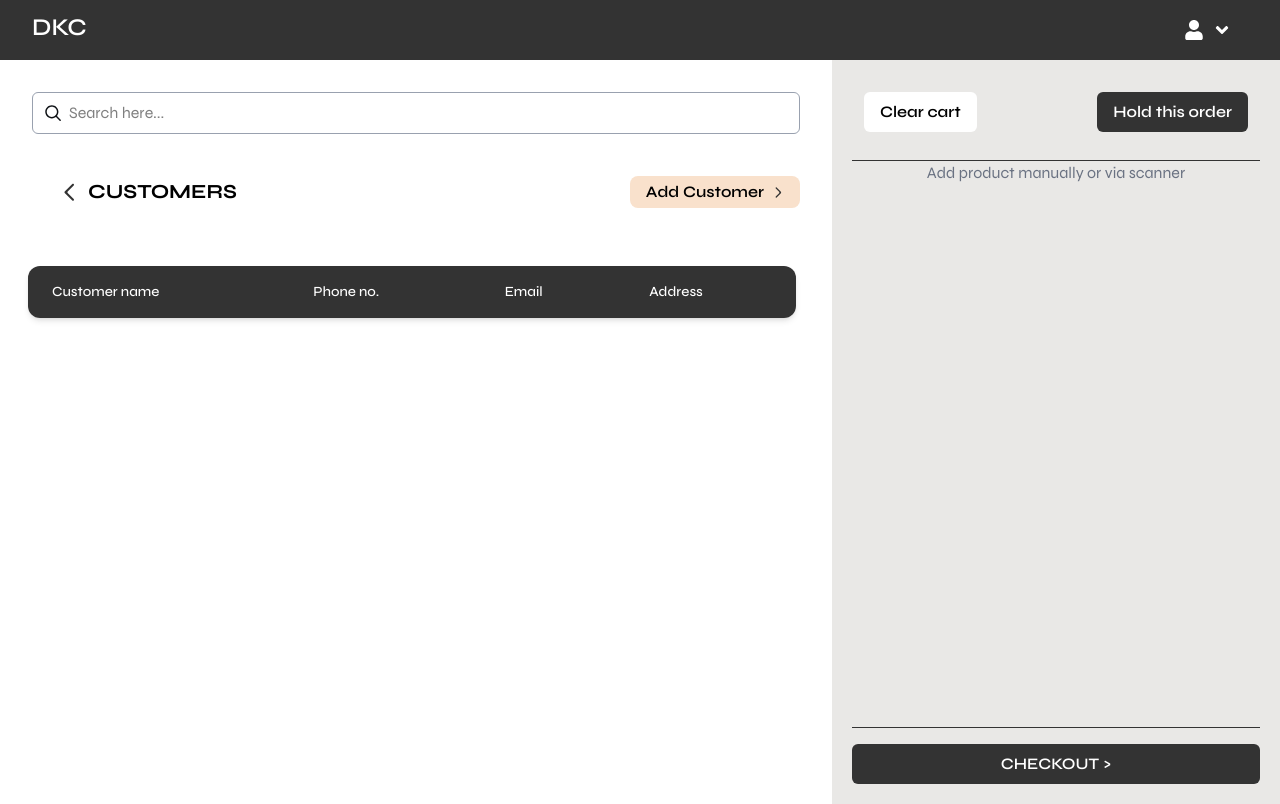
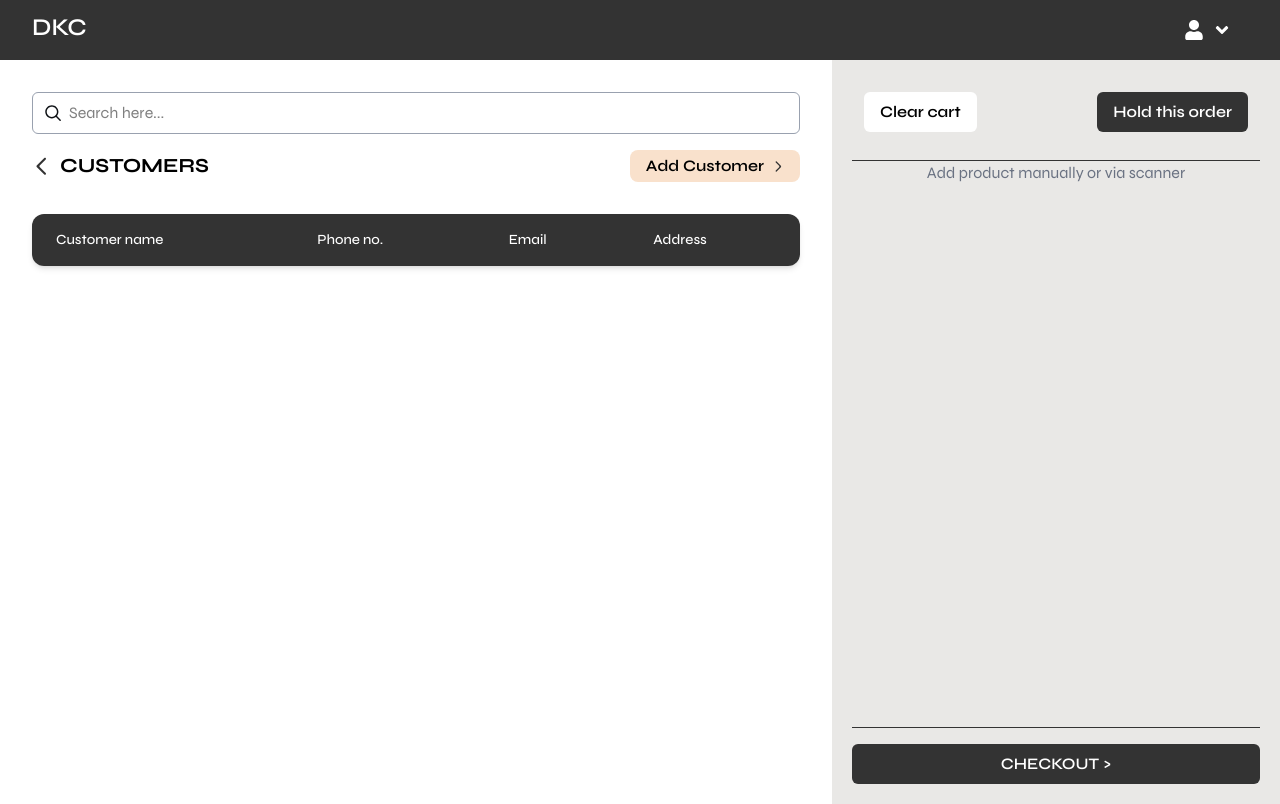
Before and after one commit to kartiksathwara/POS, a React (Vite) app: page /customer in a window 1280 px wide. Built offline with nearby package versions, Linux system fonts and the light colour scheme.

Commit message:
customer add done

```diff
--- a/src/App.tsx
+++ b/src/App.tsx
@@ -3,17 +3,19 @@ import "./App.css";
 // import HomePage from "./components/HomePage";
 import Customers from "./components/Customers";
 import Settingpage from "./components/Settingpage";
-import RequestInventory from "./components/RequestInventory";
+// import RequestInventory from "./components/RequestInventory";
+import HomePage from "./components/HomePage";
 
 function App() {
   return (
 
     <BrowserRouter>
-        <Routes>
-          <Route path="/" element={<RequestInventory />}></Route>
-          <Route path="/customer" element={<Customers />}/>
-          <Route path="/setting" element={<Settingpage />}/>
-        </Routes>
+      <Routes>
+        {/* <Route path="/" element={<RequestInventory />}></Route> */}
+        <Route path="/" element={<HomePage />}></Route>
+        <Route path="/customer" element={<Customers />} />
+        <Route path="/setting" element={<Settingpage />} />
+      </Routes>
     </BrowserRouter>
   )
 }
--- a/src/components/Customers.tsx
+++ b/src/components/Customers.tsx
@@ -1,4 +1,4 @@
-import { useState } from "react";
+import { useEffect, useState } from "react";
 import { Link } from "react-router-dom";
 import Header from "./Header";
 import SearchBar from "./SearchBar";
@@ -17,60 +17,70 @@ export interface Customer {
 	zip: string;
 }
 
+const LOCAL_STORAGE_KEY = "customerData";
 
 const Customers = () => {
 	const [customers, setCustomers] = useState<Customer[]>([]);
 	const [isModalOpen, setIsModalOpen] = useState(false);
 
+	useEffect(() => {
+		const storedCustomers = localStorage.getItem(LOCAL_STORAGE_KEY);
+		if (storedCustomers) {
+			setCustomers(JSON.parse(storedCustomers));
+		}
+	}, []);
+
 	const handleAddCustomer = (customer: Customer) => {
-		setCustomers(prev => [...prev, customer]);
+		const updatedCustomers = [...customers, customer];
+		setCustomers(updatedCustomers);
+		localStorage.setItem(LOCAL_STORAGE_KEY, JSON.stringify(updatedCustomers));
 	};
 
-
 	return (
-		<div className=" h-screen">
+		<div className="h-screen">
 			<Header />
 			<div className="flex">
-				<div className="">
+				<div>
 					<SearchBar />
 					<div className="flex justify-between items-center p-8 -mt-12">
-						<div className="flex items-center p-7 gap-2">
-							<Link to="/" className="">
+						<div className="flex items-center">
+							<Link to="/">
 								<svg xmlns="http://www.w3.org/2000/svg" width="20" height="21" viewBox="0 0 20 21" fill="none">
 									<path d="M12.2665 1.98191C12.6666 1.58183 13.3186 1.59307 13.7047 2.0067L13.7437 2.04845C14.1096 2.44049 14.1011 3.05137 13.7244 3.43311L7.69142 9.54765C7.3072 9.93706 7.3072 10.5629 7.69142 10.9523L13.7244 17.0669C14.1011 17.4486 14.1096 18.0595 13.7437 18.4516L13.7047 18.4933C13.3186 18.9069 12.6666 18.9182 12.2665 18.5181L4.70554 10.9571C4.31502 10.5666 4.31502 9.93342 4.70554 9.54289L12.2665 1.98191Z" fill="#333333" />
 								</svg>
 							</Link>
-							<h1 className="text-xl font-bold">CUSTOMERS</h1>
+							<h1 className="text-xl font-bold ml-2">CUSTOMERS</h1>
 						</div>
 						<button
 							onClick={() => setIsModalOpen(true)}
-							className="bg-(--buttonbg) text-black py-1 px-4 rounded-lg font-semibold flex items-center"
+							className="bg-(--buttonbg) py-1 px-4 rounded-lg font-semibold flex items-center"
 						>
 							Add Customer
 							<span className="ml-2">
 								<svg xmlns="http://www.w3.org/2000/svg" width="12" height="13" viewBox="0 0 12 13" fill="none">
-									<path d="M4.65207 1.55133C4.40515 1.30441 4.00273 1.31135 3.76447 1.56663C3.53864 1.80859 3.54387 2.18561 3.77633 2.42121L7.10737 5.79726C7.49159 6.18667 7.49159 6.81254 7.10737 7.20195L3.77633 10.578C3.54387 10.8136 3.53864 11.1906 3.76447 11.4326C4.00273 11.6879 4.40515 11.6948 4.65207 11.4479L8.89324 7.20672C9.28377 6.81619 9.28377 6.18303 8.89324 5.7925L4.65207 1.55133Z" fill="#333333" />
-								</svg>
+									<path d="M4.65207 1.55133C4.40515 1.30441 4.00273 1.31135 3.76447 1.56663C3.53864 1.80859 3.54387 2.18561 3.77633 2.42121L7.10737 5.79726C7.49159 6.18667 7.49159 6.81254 7.10737 7.20195L3.77633 10.578C3.54387 10.8136 3.53864 11.1906 3.76447 11.4326C4.00273 11.6879 4.40515 11.6948 4.65207 11.4479L8.89324 7.20672C9.28377 6.81619 9.28377 6.18303 8.89324 5.7925L4.65207 1.55133Z" fill="#333333" /> 								</svg>
 							</span>
 						</button>
 					</div>
-					<div className="overflow-x-auto rounded-xl w-3xl ml-7 shadow-md ">
+
+					<div className="overflow-x-auto rounded-xl w-3xl ml-8 shadow-md">
 						<table className="min-w-full text-left text-sm text-gray-700">
-							<thead className="bg-(--main)  text-white">
+							<thead className="bg-(--main) text-white">
 								<tr>
-									<th scope="col" className="px-6 py-4 font-medium">Customer name</th>
-									<th scope="col" className="px-6 py-4 font-medium">Phone no.</th>
-									<th scope="col" className="px-6 py-4 font-medium">Email</th>
-									<th scope="col" className="px-6 py-4 font-medium">Address</th>
+									<th className="px-6 py-4 font-medium">Customer name</th>
+									<th className="px-6 py-4 font-medium">Phone no.</th>
+									<th className="px-6 py-4 font-medium">Email</th>
+									<th className="px-6 py-4 font-medium">Address</th>
 								</tr>
 							</thead>
+
 							<tbody className="divide-y divide-gray-200 bg-white">
 								{customers.map((customer, index) => (
 									<tr key={index} className="hover:bg-gray-50 transition">
 										<td className="px-6 py-4 whitespace-nowrap">{customer.name}</td>
 										<td className="px-6 py-4 whitespace-nowrap">{customer.phone}</td>
 										<td className="px-6 py-4 whitespace-nowrap">{customer.email}</td>
-										<td className="px-6 py-4 ">
+										<td className="px-6 py-4">
 											{customer.address1}, {customer.address2}, {customer.city}, {customer.state}, {customer.country} {customer.zip}
 										</td>
 									</tr>
@@ -81,6 +91,7 @@ const Customers = () => {
 				</div>
 				<Checkout />
 			</div>
+
 			<AddCustomerModal
 				isOpen={isModalOpen}
 				onClose={() => setIsModalOpen(false)}
```
